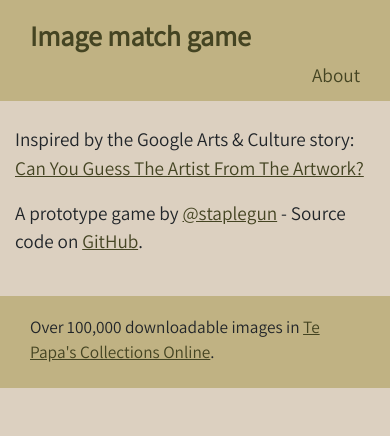
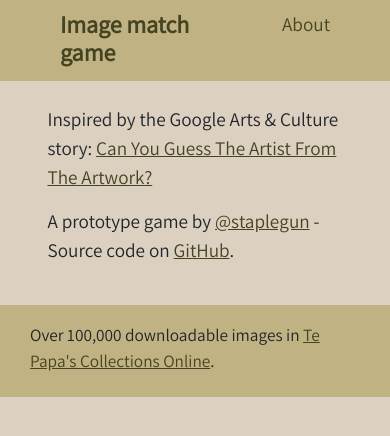
Before and after one commit to staplegun/image-match-game, a plain HTML site: page about.html in a window 390 px wide. Drawn offline with nearby package versions, Linux system fonts and the light colour scheme.

Commit message:
Tidy layout

```diff
--- a/about.html
+++ b/about.html
@@ -39,8 +39,8 @@
   }
   .header {
     background-color: #C0B283;
-    padding-top: 1.0em;
-    padding-bottom: 0.6em;
+    padding-top: 0.5em;
+    padding-bottom: 0.3em;
   }
   .footer {
     background-color: #C0B283;
@@ -56,12 +56,12 @@
 
 <body>
   <div class="header container-fluid">
-    <div class="col-sm-10 col-md-8 col-xl-6 mx-auto">
+    <div class="col-10 col-md-8 col-xl-6 mx-auto">
       <div class="row">
-        <div class="col-sm-10">
-          <h3 class="main-heading"><a href="/image-match-game/" style="text-decoration: none;">Image match game</a></h3>
+        <div class="col-8">
+          <h4 class="main-heading"><a href="/image-match-game/" style="text-decoration: none;">Image match game</a></h4>
         </div>
-        <div class="col-sm-2 text-right">
+        <div class="col text-right">
           <a href="about.html" style="text-decoration: none;">About</a>
         </div>
       </div>
@@ -71,7 +71,7 @@
   <!-- my-4 = bootstrap code for: margin top/bottom = 4rem -->
   <div class="container-fluid my-4">
     <div class="row">
-      <div class="col-sm-10 col-md-8 col-xl-6 mx-auto">
+      <div class="col-10 col-md-8 col-xl-6 mx-auto">
         <p>
           Inspired by the Google Arts &amp; Culture story:
           <a href="https://artsandculture.google.com/theme/ywLieFffcv5IKA">Can You Guess The Artist From The Artwork?</a>
```
Also changed, not shown: index.html (+18 -19 lines).
